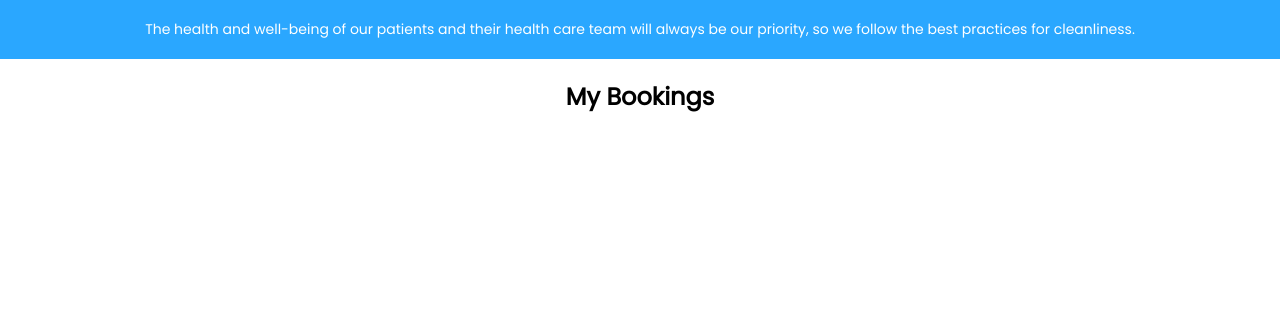
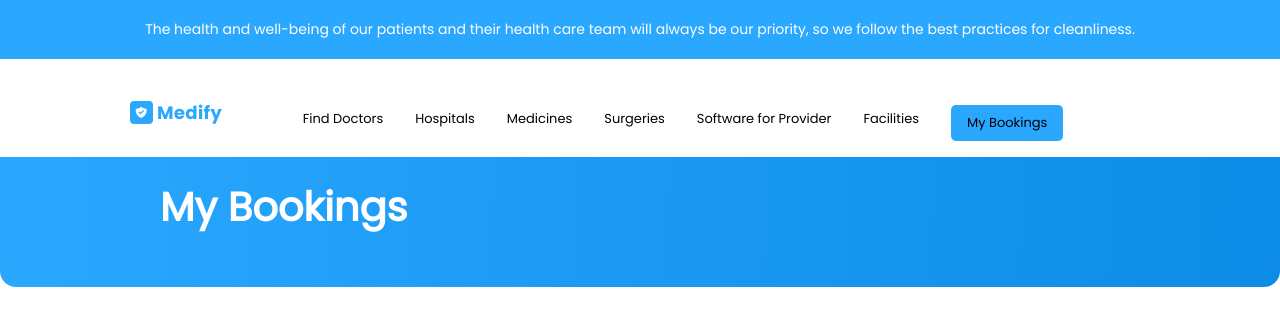
Before and after one commit to NiithinK/Medify, a React (Create React App) app: page /my-bookings in a window 1280 px wide. Shown: the top 326 px of the page. Built offline with nearby package versions, Linux system fonts and the light colour scheme.

Commit message:
max work done

```diff
--- a/src/Components/BookingModal.jsx
+++ b/src/Components/BookingModal.jsx
@@ -21,7 +21,7 @@ const BookingModal = ({ center, date, time, onClose, onBook }) => {
         <label>
           Time:  {time}
         </label>
-        <button onClick={handleSubmit}>Book Appointment</button>
+        <button style={{cursor:'pointer'}} onClick={handleSubmit}>Book Appointment</button>
       </div>
     </div>
   );
--- a/src/Components/BookingForm.jsx
+++ b/src/Components/BookingTable.jsx
@@ -58,7 +58,7 @@ const BasicTable = ({ onTimeSelect }) => {
               </TableCell>
               {row.times.map((time) => (
                 <TableCell key={time} align="right">
-                  <button onClick={() => onTimeSelect(time)}>{time}</button>
+                  <button style={{cursor:'pointer'}} onClick={() => onTimeSelect(time)}>{time}</button>
                 </TableCell>
               ))}
             </TableRow>
--- a/src/Components/MedicalCenterList.css
+++ b/src/Components/MedicalCenterList.css
@@ -54,7 +54,7 @@ margin-bottom: 30px;
   width: 363px;
 height: 268px;
 top: 481px;
-left: 938px;
+left: 1000px;
 gap: 0px;
 border-radius: 15px ;
 opacity: 0px;
--- a/src/Components/MedicalCenterList.jsx
+++ b/src/Components/MedicalCenterList.jsx
@@ -8,8 +8,9 @@ import 'swiper/css/navigation';
 import 'swiper/css/pagination';
 import { Swiper, SwiperSlide } from 'swiper/react';
 import { Navigation, Pagination } from 'swiper/modules';
-import BookingForm from './BookingForm';
+import BookingForm from './BookingTable';
 import BookingModal from './BookingModal';
+import MyBookingsPage from '../pages/MyBookingsPage';
 
 // Helper function to generate dynamic dates
 const generateDates = (numDays) => {
@@ -45,6 +46,11 @@ function MedicalCenterList({ centers, onBook }) {
 
   const handleBookingConfirm = (bookingDetails) => {
     console.log('Booking confirmed:', bookingDetails);
+    // Save booking details to local storage
+    const existingBookings = JSON.parse(localStorage.getItem('bookings')) || [];
+    existingBookings.push(bookingDetails);
+    localStorage.setItem('bookings', JSON.stringify(existingBookings));
+
     // Handle booking confirmation logic here
     setIsModalOpen(false); // Close the modal after booking confirmation
   };
@@ -102,13 +108,13 @@ function MedicalCenterList({ centers, onBook }) {
                   <BookingForm onTimeSelect={handleTimeSelect} />
                 )}
                 {isModalOpen &&
-                  <BookingModal
+                  (<BookingModal
                     center={center}
                     date={selectedDate}
                     time={selectedTime}
                     onClose={handleModalClose}
                     onBook={handleBookingConfirm}
-                  />
+                  />)
                 }
               </div>
             )}
--- a/src/Components/MyBooking.css
+++ b/src/Components/MyBooking.css
@@ -3,17 +3,19 @@
 .my-bookings {
     display: flex;
     flex-direction: column;
-    align-items: center;
+    align-items: left;
+    margin-left: 20rem;
   }
 
   .booking {
     background-color: white;
     padding: 1rem;
     margin: 1rem 0;
-    width: 100%;
-    max-width: 600px;
     border-radius: 10px;
-    box-shadow: 0 2px 4px rgba(0,0,0,0.1);
+    width: 786px;
+    height: auto;
+   margin-left: 136px;
+ box-shadow: 0 2px 4px rgba(0,0,0,0.1);
   }
 
   .booking h3 {
@@ -23,3 +25,12 @@
   .booking p {
     margin: 0.25rem 0;
   }
+  .booking-date{
+    display: flex;
+    float: right;
+    flex-direction: column;
+  }
+  .booking-date p{
+    padding: 0;
+    margin: none;
+  }
--- a/src/Components/MyBooking.jsx
+++ b/src/Components/MyBooking.jsx
@@ -1,15 +1,44 @@
 // src/components/MyBookings.js
 import React from 'react';
-import './MyBooking.css'
+import './MyBooking.css';
+import './MedicalCenterList.css';
+import hos_logo from '../Assests/div.u-pos-has.png';
+import { BiSolidLike } from "react-icons/bi";
+import mess from '../Assests/group.png';
+
+
+
+
 const MyBookings = ({ bookings }) => (
-  <div className='my-bookings'>
-    <h2>My Bookings</h2>
+  <div className='my-bookings' >
+
     {bookings.map((booking, index) => (
-      <div key={index} className='bookings'>
-        <h3>{booking.center.name}</h3>
-        <p>Date: {booking.date}</p>
-        <p>Time: {booking.time}</p>
-      </div>
+
+      <div key={booking.center.id} className='booking'>
+            <img src={hos_logo} alt={`${booking.center.name} logo`} />
+            <h3>{booking.center.name}</h3>
+            <p>{booking.center.Address}</p>
+            <p>{booking.center.City}, {booking.center.State} {booking.center.zip}</p>
+            <div className='booking-date'>
+
+            <p >
+            <span style={{color:'#00A500',border: '1px solid #00A500',marginRight:'5px',padding:'5px'}}>{booking.date} </span>
+            <span style={{border: '1px solid #2AA7FF',color:'#2AA7FF',padding:'5px'}}>{booking.time}</span>
+          </p>
+            <p >Is Booked confrimily</p>
+            </div>
+            <p className="consultation-fee">
+              <span className="hero-title-black">Free </span>
+              <span>₹ 500 </span>
+              <span className="hero-title-blue">Consultation fee at clinic</span>
+            </p>
+            <p className="center-rating">
+              <BiSolidLike /> {booking.center.rating}
+            </p>
+
+
+            </div>
+
     ))}
   </div>
 );
--- a/src/Components/SearchSeactionForFind.jsx
+++ b/src/Components/SearchSeactionForFind.jsx
@@ -1,7 +1,7 @@
 import React, { useEffect, useState } from 'react';
 import { getStates, getCities } from '../services/api';
 import './SearchSeactionForFind.css';
-
+import { Button } from '@mui/material';
 const SearchSection = ({ onSearch }) => {
   const [states, setStates] = useState([]);
   const [cities, setCities] = useState([]);
@@ -37,13 +37,13 @@ const SearchSection = ({ onSearch }) => {
           <option key={city} value={city}>{city}</option>
         ))}
       </select>
-      <button
+      <Button
       style={{
         cursor:'pointer',
         width:'231px',
         height:'40px',
         background:'#2AA8FF',
-      }} onClick={handleSearch}>Search</button>
+      }} onClick={handleSearch}>Search</Button>
       </div>
     </div>
 
--- a/src/Components/SearchSection.jsx
+++ b/src/Components/SearchSection.jsx
@@ -9,7 +9,7 @@ import card4 from '../Assests/card_service-4.png';
 import card5 from '../Assests/card_service.png';
 import { FaBeer } from 'react-icons/fa';
 import {  Link } from "react-router-dom";
-
+import { Button } from '@mui/material';
 const SearchSection = ({ onSearch }) => {
   const [states, setStates] = useState([]);
   const [cities, setCities] = useState([]);
@@ -58,7 +58,7 @@ const SearchSection = ({ onSearch }) => {
         ))}
       </select>
       <Link to="/find">
-      <button style={{
+      <Button style={{
         width: '231px',
         height: '40px',
         borderRadius: '8px',
@@ -66,7 +66,7 @@ const SearchSection = ({ onSearch }) => {
         color: 'white',
         border:'none',
         cursor:'pointer'
-      }}onClick={handleSearch}>Search</button>
+      }}onClick={handleSearch}>Search</Button>
       </Link>
 
       </div>
--- a/src/pages/Home.jsx
+++ b/src/pages/Home.jsx
@@ -1,7 +1,7 @@
 // src/pages/HomePage.js
 import React, { useState, useEffect } from 'react';
 import SearchSection from '../Components/SearchSection';
-import MedicalCenterList from '../Components/MedicalCenterList';
+
 import Carousel from '../Components/Carousel';
 import './Home.css';
 import "@fontsource/poppins";
@@ -35,7 +35,7 @@ const HomePage = () => {
       <SearchSection onSearch={handleSearch} />
 
       {/* {/* <Carousel items={carouselItems} /> */}
-      {/* <MedicalCenterList centers={centers} onBook={(center) => console.log('Book', center)} />  */}
+
     </div>
     </div>
   );
--- a/src/pages/MyBookingsPage.jsx
+++ b/src/pages/MyBookingsPage.jsx
@@ -1,13 +1,33 @@
 // src/pages/MyBookingsPage.js
 import React from 'react';
 import MyBookings from '../Components/MyBooking';
-
+import pic from '../Assests/Group 7.png';
+import Navbar from '../Components/Navbar';
+import {  Link } from "react-router-dom";
+import mess from '../Assests/group.png';
+import '../Components/MyBooking.css'
 const MyBookingsPage = () => {
   const bookings = JSON.parse(localStorage.getItem('bookings')) || [];
-
+    console.log(bookings)
   return (
     <div>
-      <MyBookings bookings={bookings} />
+      <div style={{display:'flex',justifyContent:"space-around",marginTop:'30px',}}>
+            <div >
+            <Link to="/">
+            <img style={{width: '92px',height: '27px', marginTop:'10px', marginLeft: '105px'}} src={pic} alt="logo" />
+           </Link>
+        </div>
+          <Navbar/>
+      </div>
+      <div style={{background:'linear-gradient(91.75deg, #2AA7FF 1.4%, #0C8CE6 100.57%',
+      height:'110px',width:'auto',
+      borderRadius:'0 0px 16px 16px',
+      color:'white',fontWeight:'700',fontSize:'40px',paddingTop:'20px', paddingLeft:"10rem"}}>My Bookings</div>
+        <div style={{}}>
+
+        <MyBookings bookings={bookings} />
+        </div>
+
     </div>
   );
 };
```
Also changed, not shown: src/Components/BookingTablw.css (renamed from src/Components/BookingForm.css).
